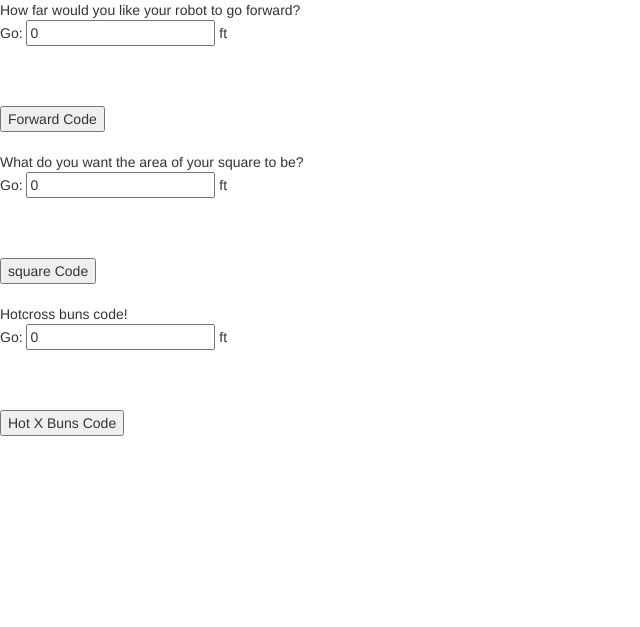
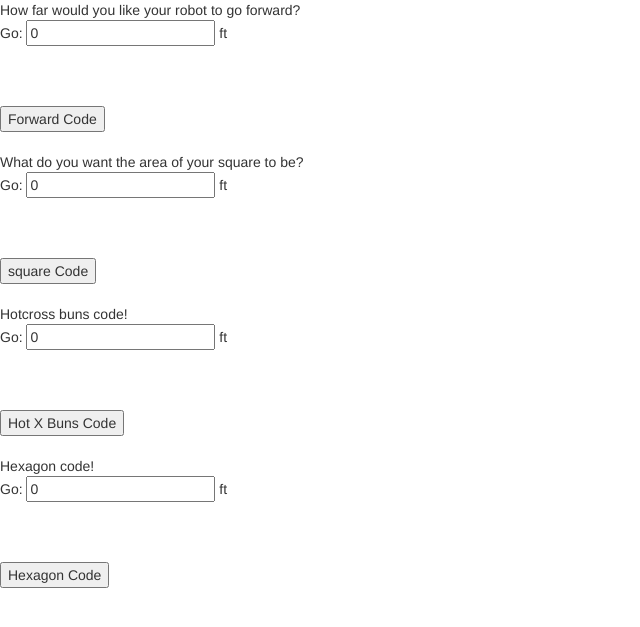
Before and after one commit to Wolniewicz/Flask_And_Robot, a Flask app: page / in a window 1280 px wide. Shown: the top 627 px of the page, without its empty margins (0-640 px from the left). Run offline with Flask 2, Linux system fonts and the light colour scheme; some libraries are stand-ins or nearby versions.

Commit message:
hexagon page working

```diff
--- a/app.py
+++ b/app.py
@@ -23,5 +23,10 @@ def xbuns(distance=None):
     return render_template('robotxbuns.html', distance=distance)
 
 
+@app.route('/robot/hexagon/<distance>')
+def hexagon(distance=None):
+    return render_template('robothexagon.html', distance=distance)
+
+
 if __name__ == '__main__':
     app.run(debug=True)
--- a/templates/home.html
+++ b/templates/home.html
@@ -75,5 +75,27 @@
 
 	</script>
 
+
+	</br>
+	</br>
+
+		Hexagon code!
+	<form action="demo_form.asp">
+	Go: <input id="hexbox" type="text" name="square" value="0"> ft<br><br>
+	</form>
+	<br><br>
+
+
+	<button id="hexagon">Hexagon Code</button>
+<script>
+
+	$('#hexagon').click(function(){
+		var baseurl = '/robot/hexagon/';
+		var url = baseurl + $('input#hexbox').val();
+		window.location.href=url;
+		})
+
+	</script>
+
 	</body>
 	</html>
```
Also changed, not shown: templates/robothexagon.html (added, +23 -0 lines).
